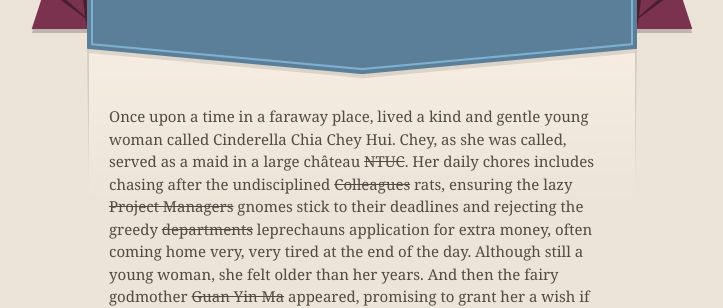
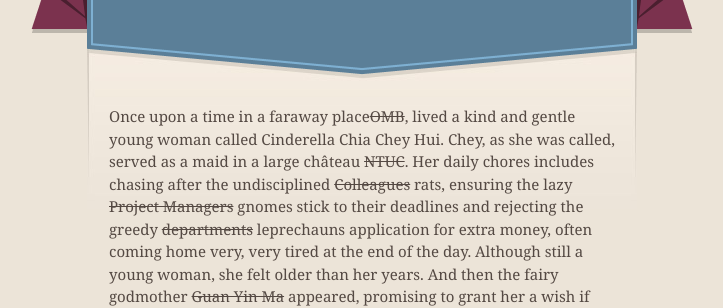
Before and after one commit to projectcinderella/projectcinderella.github.io, a Jekyll site: the page built from index.md, in a window 1280 px wide and 900 px high. Shown: the part 136-444 px from the top of the window, without its empty margins (278-1001 px from the left). Built offline with Jekyll 4.4.1, drawn with Linux system fonts in a browser that asks for light colours; comment, search, counter and statistics services are not loaded; some of the changed text lies outside the part shown.

Commit message:
Update index.md

```diff
--- a/index.md
+++ b/index.md
@@ -2,7 +2,7 @@
 layout: default
 ---
 
-Once upon a time in a faraway place, lived a kind and gentle young woman called Cinderella Chia Chey Hui. Chey, as she was called, served as a maid in a large château ~~NTUC~~. Her daily chores includes chasing after the undisciplined ~~Colleagues~~ rats, ensuring the lazy ~~Project Managers~~ gnomes stick to their deadlines and rejecting the greedy ~~departments~~ leprechauns application for extra money, often coming home very, very tired at the end of the day. Although still a young woman, she felt older than her years. And then the fairy godmother ~~Guan Yin Ma~~ appeared, promising to grant her a wish if she could have 88 birthday wishes before the clock strikes 12 on her birthday this year...
+Once upon a time in a faraway place~~OMB~~, lived a kind and gentle young woman called Cinderella Chia Chey Hui. Chey, as she was called, served as a maid in a large château ~~NTUC~~. Her daily chores includes chasing after the undisciplined ~~Colleagues~~ rats, ensuring the lazy ~~Project Managers~~ gnomes stick to their deadlines and rejecting the greedy ~~departments~~ leprechauns application for extra money, often coming home very, very tired at the end of the day. Although still a young woman, she felt older than her years. And then the fairy godmother ~~Guan Yin Ma~~ appeared, promising to grant her a wish if she could have 88 birthday wishes before the clock strikes 12 on her birthday this year...
 
 ## 7 Traits of Cinderella:
 
@@ -54,7 +54,7 @@ And so to Cinderella, here are our wishes for you:
 ## Departmental Wishes
 
 #### COE-BPR
-<p>
+<p><b>
   <span style='color: blue'>T</span>
   <span style='color: red'>o </span>
   <span style='color: yellow'>t</span>
@@ -82,10 +82,8 @@ And so to Cinderella, here are our wishes for you:
   <span style='color: blue'>o</span>
   <span style='color: red'>n</span>
   <span style='color: yellow'>s</span>
-</p>
+</p></b>
 
-
-<p><b>To the CHAMPION of ALL Champions,</b></p>
 It means a lot to us, when you place your trust in our team, to help NTUC embark on the CI Movement and to give renewed vitality to our organization through ONE Program. You have the amazing ability to bring out the best in us, to empower us to put our wildest ideas into action.  We are thankful that you are here to provide the lifeline to us, to survive and prosper. Through thick and thin, we hope that you will continue the magical journey with us. We are committed to make you a better Group CFO!
 <p><b>
 <br>HAPPY BIRTHDAY TO YOU, BOSS!
```
Also changed, not shown: other parts of index.md (+1 -1 lines).
